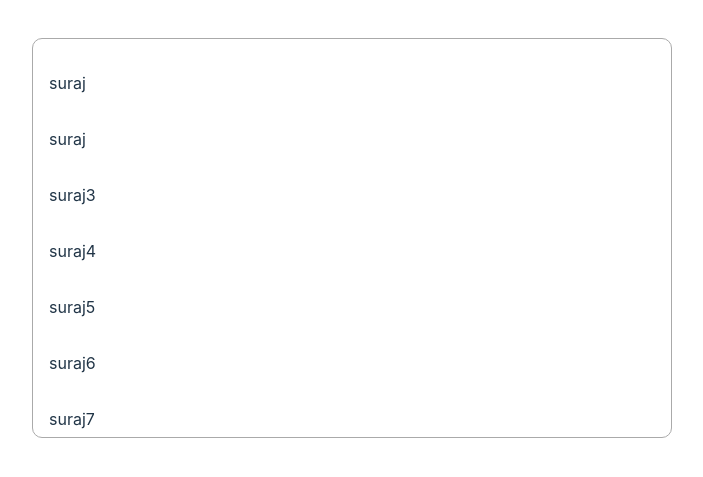
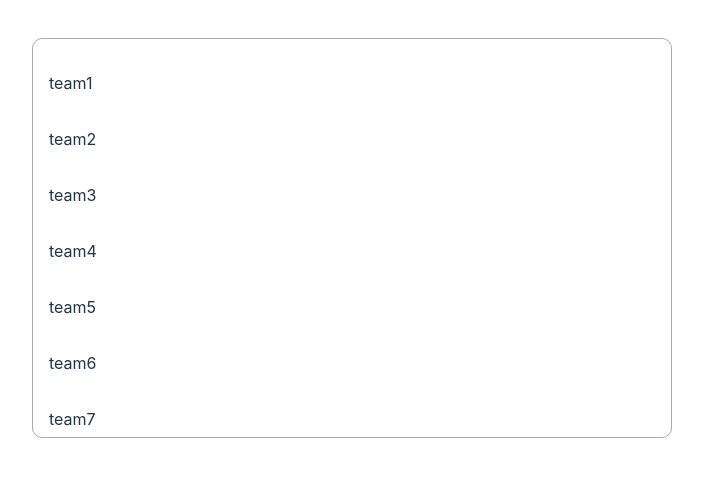
Before and after one commit to ascyrax/bunqchat, a React (Vite) app in the folder frontend/: page /gjoin in a window 1280 px wide. Shown: the part 213-690 px from the top of the page, without its empty margins (288-991 px from the left). Built offline with nearby package versions, Linux system fonts and the light colour scheme.

Commit message:
done with basic frontend

```diff
--- a/frontend/src/App.jsx
+++ b/frontend/src/App.jsx
@@ -34,10 +34,15 @@ function App() {
         path="gcreate"
         element={<CreateGroup setCurrentGroup={setCurrentGroup} />}
       />
-      <Route path="gjoin" element={<JoinGroup />} />
+      <Route
+        path="gjoin"
+        element={<JoinGroup setCurrentGroup={setCurrentGroup} />}
+      />
       <Route
         path="groups/*"
-        element={<GroupChat currentGroup={currentGroup} currentUser={currentUser} />}
+        element={
+          <GroupChat currentGroup={currentGroup} currentUser={currentUser} />
+        }
       />
     </Routes>
   );
--- a/frontend/src/components/GroupChat.jsx
+++ b/frontend/src/components/GroupChat.jsx
@@ -14,11 +14,6 @@ export default function GroupChat({ currentGroup, currentUser }) {
     "shashank1",
     "ganja1",
     "suraj1",
-    "das2",
-    "modi2",
-    "shashank2",
-    "ganja2",
-    "suraj2",
   ];
   // todo. remove this with actual data sent by server :)
   const [messages, setMessages] = useState([
@@ -28,26 +23,26 @@ export default function GroupChat({ currentGroup, currentUser }) {
     { sender: "suraj", content: "same chal rha mera to", timestamp: "" },
     { sender: "shashank", content: "mera to whi wfh chal rha", timestamp: "" },
     { sender: "ganja", content: "hum end sem ke liye padh rhe", timestamp: "" },
-    { sender: "suraj1", content: "yo niggas", timestamp: "" },
-    { sender: "das1", content: "yo yo", timestamp: "" },
-    { sender: "modi1", content: "kidhar hai sab aaj kal", timestamp: "" },
-    { sender: "suraj1", content: "same chal rha mera to", timestamp: "" },
-    { sender: "shashank1", content: "mera to whi wfh chal rha", timestamp: "" },
-    {
-      sender: "ganja1",
-      content: "hum end sem ke liye padh rhe",
-      timestamp: "",
-    },
-    { sender: "suraj2", content: "yo niggas", timestamp: "" },
-    { sender: "das2", content: "yo yo", timestamp: "" },
-    { sender: "modi2", content: "kidhar hai sab aaj kal", timestamp: "" },
-    { sender: "suraj2", content: "same chal rha mera to", timestamp: "" },
-    { sender: "shashank2", content: "mera to whi wfh chal rha", timestamp: "" },
-    {
-      sender: "ganja2",
-      content: "hum end sem ke liye padh rhe",
-      timestamp: "",
-    },
+    // { sender: "suraj1", content: "yo niggas", timestamp: "" },
+    // { sender: "das1", content: "yo yo", timestamp: "" },
+    // { sender: "modi1", content: "kidhar hai sab aaj kal", timestamp: "" },
+    // { sender: "suraj1", content: "same chal rha mera to", timestamp: "" },
+    // { sender: "shashank1", content: "mera to whi wfh chal rha", timestamp: "" },
+    // {
+    //   sender: "ganja1",
+    //   content: "hum end sem ke liye padh rhe",
+    //   timestamp: "",
+    // },
+    // { sender: "suraj2", content: "yo niggas", timestamp: "" },
+    // { sender: "das2", content: "yo yo", timestamp: "" },
+    // { sender: "modi2", content: "kidhar hai sab aaj kal", timestamp: "" },
+    // { sender: "suraj2", content: "same chal rha mera to", timestamp: "" },
+    // { sender: "shashank2", content: "mera to whi wfh chal rha", timestamp: "" },
+    // {
+    //   sender: "ganja2",
+    //   content: "hum end sem ke liye padh rhe",
+    //   timestamp: "",
+    // },
   ]);
   // todo. same as above
 
--- a/frontend/src/components/JoinGroup.jsx
+++ b/frontend/src/components/JoinGroup.jsx
@@ -1,8 +1,212 @@
 import React, { useState, useEffect } from "react";
 import "../styles/JoinGroup.css";
+import { Navigate, useNavigate } from "react-router-dom";
 
-export default function JoinGroup() {
+export default function JoinGroup({ setCurrentGroup }) {
   let [value, setValue] = useState("");
+  let [groups, setGroups] = useState([
+    {
+      groupId: "team1",
+      members: ["das", "modi", "shashank", "ganja", "suraj"],
+      messages: [
+        { sender: "suraj", content: "yo niggas", timestamp: "" },
+        { sender: "das", content: "yo yo", timestamp: "" },
+        { sender: "modi", content: "kidhar hai sab aaj kal", timestamp: "" },
+        { sender: "suraj", content: "same chal rha mera to", timestamp: "" },
+        {
+          sender: "shashank",
+          content: "mera to whi wfh chal rha",
+          timestamp: "",
+        },
+        {
+          sender: "ganja",
+          content: "hum end sem ke liye padh rhe",
+          timestamp: "",
+        },
+      ],
+    },
+    {
+      groupId: "team2",
+      members: ["das", "modi", "shashank", "ganja", "suraj"],
+      messages: [
+        { sender: "suraj", content: "yo niggas", timestamp: "" },
+        { sender: "das", content: "yo yo", timestamp: "" },
+        { sender: "modi", content: "kidhar hai sab aaj kal", timestamp: "" },
+        { sender: "suraj", content: "same chal rha mera to", timestamp: "" },
+        {
+          sender: "shashank",
+          content: "mera to whi wfh chal rha",
+          timestamp: "",
+        },
+        {
+          sender: "ganja",
+          content: "hum end sem ke liye padh rhe",
+          timestamp: "",
+        },
+      ],
+    },
+    {
+      groupId: "team3",
+      members: ["das", "modi", "shashank", "ganja", "suraj"],
+      messages: [
+        { sender: "suraj", content: "yo niggas", timestamp: "" },
+        { sender: "das", content: "yo yo", timestamp: "" },
+        { sender: "modi", content: "kidhar hai sab aaj kal", timestamp: "" },
+        { sender: "suraj", content: "same chal rha mera to", timestamp: "" },
+        {
+          sender: "shashank",
+          content: "mera to whi wfh chal rha",
+          timestamp: "",
+        },
+        {
+          sender: "ganja",
+          content: "hum end sem ke liye padh rhe",
+          timestamp: "",
+        },
+      ],
+    },
+    {
+      groupId: "team4",
+      members: ["das", "modi", "shashank", "ganja", "suraj"],
+      messages: [
+        { sender: "suraj", content: "yo niggas", timestamp: "" },
+        { sender: "das", content: "yo yo", timestamp: "" },
+        { sender: "modi", content: "kidhar hai sab aaj kal", timestamp: "" },
+        { sender: "suraj", content: "same chal rha mera to", timestamp: "" },
+        {
+          sender: "shashank",
+          content: "mera to whi wfh chal rha",
+          timestamp: "",
+        },
+        {
+          sender: "ganja",
+          content: "hum end sem ke liye padh rhe",
+          timestamp: "",
+        },
+      ],
+    },
+    {
+      groupId: "team5",
+      members: ["das", "modi", "shashank", "ganja", "suraj"],
+      messages: [
+        { sender: "suraj", content: "yo niggas", timestamp: "" },
+        { sender: "das", content: "yo yo", timestamp: "" },
+        { sender: "modi", content: "kidhar hai sab aaj kal", timestamp: "" },
+        { sender: "suraj", content: "same chal rha mera to", timestamp: "" },
+        {
+          sender: "shashank",
+          content: "mera to whi wfh chal rha",
+          timestamp: "",
+        },
+        {
+          sender: "ganja",
+          content: "hum end sem ke liye padh rhe",
+          timestamp: "",
+        },
+      ],
+    },
+    {
+      groupId: "team6",
+      members: ["das", "modi", "shashank", "ganja", "suraj"],
+      messages: [
+        { sender: "suraj", content: "yo niggas", timestamp: "" },
+        { sender: "das", content: "yo yo", timestamp: "" },
+        { sender: "modi", content: "kidhar hai sab aaj kal", timestamp: "" },
+        { sender: "suraj", content: "same chal rha mera to", timestamp: "" },
+        {
+          sender: "shashank",
+          content: "mera to whi wfh chal rha",
+          timestamp: "",
+        },
+        {
+          sender: "ganja",
+          content: "hum end sem ke liye padh rhe",
+          timestamp: "",
+        },
+      ],
+    },
+    {
+      groupId: "team7",
+      members: ["das", "modi", "shashank", "ganja", "suraj"],
+      messages: [
+        { sender: "suraj", content: "yo niggas", timestamp: "" },
+        { sender: "das", content: "yo yo", timestamp: "" },
+        { sender: "modi", content: "kidhar hai sab aaj kal", timestamp: "" },
+        { sender: "suraj", content: "same chal rha mera to", timestamp: "" },
+        {
+          sender: "shashank",
+          content: "mera to whi wfh chal rha",
+          timestamp: "",
+        },
+        {
+          sender: "ganja",
+          content: "hum end sem ke liye padh rhe",
+          timestamp: "",
+        },
+      ],
+    },
+    {
+      groupId: "team8",
+      members: ["das", "modi", "shashank", "ganja", "suraj"],
+      messages: [
+        { sender: "suraj", content: "yo niggas", timestamp: "" },
+        { sender: "das", content: "yo yo", timestamp: "" },
+        { sender: "modi", content: "kidhar hai sab aaj kal", timestamp: "" },
+        { sender: "suraj", content: "same chal rha mera to", timestamp: "" },
+        {
+          sender: "shashank",
+          content: "mera to whi wfh chal rha",
+          timestamp: "",
+        },
+        {
+          sender: "ganja",
+          content: "hum end sem ke liye padh rhe",
+          timestamp: "",
+        },
+      ],
+    },
+    {
+      groupId: "team9",
+      members: ["das", "modi", "shashank", "ganja", "suraj"],
+      messages: [
+        { sender: "suraj", content: "yo niggas", timestamp: "" },
+        { sender: "das", content: "yo yo", timestamp: "" },
+        { sender: "modi", content: "kidhar hai sab aaj kal", timestamp: "" },
+        { sender: "suraj", content: "same chal rha mera to", timestamp: "" },
+        {
+          sender: "shashank",
+          content: "mera to whi wfh chal rha",
+          timestamp: "",
+        },
+        {
+          sender: "ganja",
+          content: "hum end sem ke liye padh rhe",
+          timestamp: "",
+        },
+      ],
+    },
+    {
+      groupId: "team10",
+      members: ["das", "modi", "shashank", "ganja", "suraj"],
+      messages: [
+        { sender: "suraj", content: "yo niggas", timestamp: "" },
+        { sender: "das", content: "yo yo", timestamp: "" },
+        { sender: "modi", content: "kidhar hai sab aaj kal", timestamp: "" },
+        { sender: "suraj", content: "same chal rha mera to", timestamp: "" },
+        {
+          sender: "shashank",
+          content: "mera to whi wfh chal rha",
+          timestamp: "",
+        },
+        {
+          sender: "ganja",
+          content: "hum end sem ke liye padh rhe",
+          timestamp: "",
+        },
+      ],
+    },
+  ]);
+  let navigate = useNavigate();
 
   useEffect(() => {
     let timeoutId = setTimeout(handleDebouncedInput, 1000);
@@ -11,7 +215,6 @@ export default function JoinGroup() {
   }, [value]);
 
   const handleDebouncedInput = () => {
-    console.log(value);
     // send this value to backend to check if such a group or similar ones exists
     // receive the response from the server
     let result = false; // or false
@@ -19,6 +222,12 @@ export default function JoinGroup() {
 
   const handleInput = (e) => {
     setValue(e.target.value);
+  };
+
+  const handleClick = (e) => {
+    // console.log(e.target.innerText)
+    setCurrentGroup(e.target.innerText);
+    navigate(`/groups/${e.target.innerText}`);
   };
 
   return (
@@ -33,18 +242,13 @@ export default function JoinGroup() {
       </div>
       <div className="list">
         <ul>
-          <li>suraj</li>
-          <li>suraj</li>
-          <li>suraj3</li>
-          <li>suraj4</li>
-          <li>suraj5</li>
-          <li>suraj6</li>
-          <li>suraj7</li>
-          <li>suraj8</li>
-          <li>suraj9</li>
-          <li>suraj10</li>
-          <li>suraj11</li>
-          <li>suraj12</li>
+          {groups.map((group) => {
+            return (
+              <li key={group.groupId} onClick={handleClick}>
+                {group.groupId}
+              </li>
+            );
+          })}
         </ul>
       </div>
     </div>
```
Also changed, not shown: 1 other file (tests, documents, lock files or other folders).
